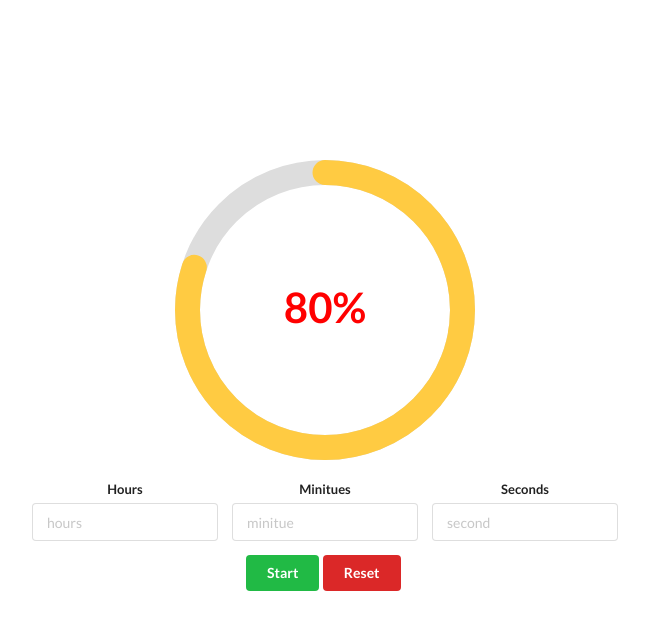
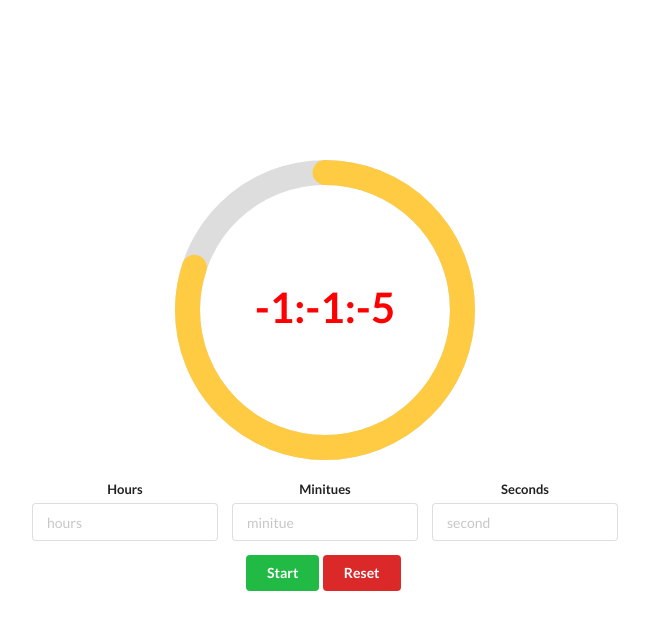
Before and after one commit to imSamiul/time, a React (Create React App) app: page / in a window 1280 px wide. Shown: the top 630 px of the page, without its empty margins (315-964 px from the left). Built offline with nearby package versions, Linux system fonts and the light colour scheme.

Commit message:
count down is showing

```diff
--- /dev/null
+++ b/src/Components/Time/CalculateTime.js
@@ -0,0 +1,44 @@
+import { useEffect, useState } from "react";
+import CircularProgressBar from "../UI/CircularProgressBar";
+
+const CalculateTime = ({ timeAfterGivenTime }) => {
+  const afterSomeTime = new Date(timeAfterGivenTime);
+  const [countDown, setCountDown] = useState(afterSomeTime);
+  const seconds = Math.floor((countDown / 1000) % 60);
+  const minutes = Math.floor((countDown / (1000 * 60)) % 60);
+  const hours = Math.floor((countDown / (1000 * 60 * 60)) % 24);
+  const initialTime = {
+    hours: hours,
+    minutes: minutes,
+    seconds: seconds,
+  };
+  console.log(countDown, initialTime);
+  const [time, setTime] = useState(initialTime);
+
+  useEffect(() => {
+    const interval = setInterval(() => {
+      setCountDown(afterSomeTime - new Date().getTime());
+    }, 1000);
+
+    const remainingTime = {
+      hours: Math.floor((countDown / (1000 * 60 * 60)) % 24),
+      minutes: Math.floor((countDown / (1000 * 60)) % 60),
+      seconds: Math.floor((countDown / 1000) % 60),
+    };
+    setTime((prevTime) => ({
+      ...prevTime,
+      ...remainingTime,
+    }));
+    return () => clearInterval(interval);
+  }, [countDown]);
+
+  return (
+    <CircularProgressBar
+      strokeWidth="25"
+      sqSize="300"
+      percentage={80}
+      time={time}
+    />
+  );
+};
+export default CalculateTime;
--- a/src/Components/Time/ShowTime.js
+++ b/src/Components/Time/ShowTime.js
@@ -1,22 +1,17 @@
-import { useState } from "react";
-import CircularProgressBar from "../UI/ProgressBar";
+import CalculateTime from "./CalculateTime";
 import "./ShowTime.css";
 const ShowTime = (props) => {
-  const [percentage, setPercentage] = useState(0);
   const hoursInMs = props.givenTime.hours * 3600000;
   const minitueInMs = props.givenTime.minitue * 60000;
   const secondsInMs = props.givenTime.seconds * 1000;
   const nowInMs = new Date().getTime();
   const givenTimeInMs = hoursInMs + minitueInMs + secondsInMs;
-  const dateTimeAfterGivenTime = nowInMs + givenTimeInMs;
-  const timeLeftInMs = dateTimeAfterGivenTime - nowInMs;
+  const timeAfterGivenTime = nowInMs + givenTimeInMs;
+
   return (
-    console.log(timeLeftInMs),
-    (
-      <div>
-        <CircularProgressBar strokeWidth="25" sqSize="300" percentage={80} />
-      </div>
-    )
+    <div>
+      <CalculateTime timeAfterGivenTime={timeAfterGivenTime}></CalculateTime>
+    </div>
   );
 };
 export default ShowTime;
--- /dev/null
+++ b/src/Components/UI/CircleProgressBar.css
@@ -0,0 +1,25 @@
+#progressInput {
+  margin: 20px auto;
+  width: 30%;
+}
+
+.circle-background,
+.circle-progress {
+  fill: none;
+}
+
+.circle-background {
+  stroke: #ddd;
+}
+
+.circle-progress {
+  stroke: #ffcb42;
+  stroke-linecap: round;
+  stroke-linejoin: round;
+}
+
+.circle-text {
+  font-size: 3em;
+  font-weight: bold;
+  fill: red;
+}
--- /dev/null
+++ b/src/Components/UI/CircularProgressBar.js
@@ -0,0 +1,54 @@
+import "./CircleProgressBar.css";
+const CircularProgressBar = (props) => {
+  // Size of the enclosing square
+  const sqSize = props.sqSize;
+  // SVG centers the stroke width on the radius, subtract out so circle fits in square
+  const radius = (props.sqSize - props.strokeWidth) / 2;
+  // Enclose cicle in a circumscribing square
+  const viewBox = `0 0 ${sqSize} ${sqSize}`;
+  // Arc length at 100% coverage is the circle circumference
+  const dashArray = radius * Math.PI * 2;
+  // Scale 100% coverage overlay with the actual percent
+  const dashOffset = dashArray - (dashArray * props.percentage) / 100;
+
+  return (
+    <svg width={props.sqSize} height={props.sqSize} viewBox={viewBox}>
+      <circle
+        className="circle-background"
+        cx={props.sqSize / 2}
+        cy={props.sqSize / 2}
+        r={radius}
+        strokeWidth={`${props.strokeWidth}px`}
+      />
+      <circle
+        className="circle-progress"
+        cx={props.sqSize / 2}
+        cy={props.sqSize / 2}
+        r={radius}
+        strokeWidth={`${props.strokeWidth}px`}
+        // Start progress marker at 12 O'Clock
+        transform={`rotate(-90 ${props.sqSize / 2} ${props.sqSize / 2})`}
+        style={{
+          strokeDasharray: dashArray,
+          strokeDashoffset: dashOffset,
+        }}
+      />
+      <text
+        className="circle-text"
+        x="50%"
+        y="50%"
+        dy=".3em"
+        textAnchor="middle"
+      >
+        {`${props.time.hours}:${props.time.minutes}:${props.time.seconds}`}
+      </text>
+    </svg>
+  );
+};
+
+CircularProgressBar.defaultProps = {
+  sqSize: 100,
+  percentage: 0,
+  strokeWidth: 10,
+};
+export default CircularProgressBar;
--- a/src/Components/UI/ProgressBar.css
+++ /dev/null
@@ -1,25 +0,0 @@
-#progressInput {
-  margin: 20px auto;
-  width: 30%;
-}
-
-.circle-background,
-.circle-progress {
-  fill: none;
-}
-
-.circle-background {
-  stroke: #ddd;
-}
-
-.circle-progress {
-  stroke: #ffcb42;
-  stroke-linecap: round;
-  stroke-linejoin: round;
-}
-
-.circle-text {
-  font-size: 3em;
-  font-weight: bold;
-  fill: red;
-}
--- a/src/Components/UI/ProgressBar.js
+++ /dev/null
@@ -1,54 +0,0 @@
-import "./ProgressBar.css";
-const CircularProgressBar = (props) => {
-  // Size of the enclosing square
-  const sqSize = props.sqSize;
-  // SVG centers the stroke width on the radius, subtract out so circle fits in square
-  const radius = (props.sqSize - props.strokeWidth) / 2;
-  // Enclose cicle in a circumscribing square
-  const viewBox = `0 0 ${sqSize} ${sqSize}`;
-  // Arc length at 100% coverage is the circle circumference
-  const dashArray = radius * Math.PI * 2;
-  // Scale 100% coverage overlay with the actual percent
-  const dashOffset = dashArray - (dashArray * props.percentage) / 100;
-
-  return (
-    <svg width={props.sqSize} height={props.sqSize} viewBox={viewBox}>
-      <circle
-        className="circle-background"
-        cx={props.sqSize / 2}
-        cy={props.sqSize / 2}
-        r={radius}
-        strokeWidth={`${props.strokeWidth}px`}
-      />
-      <circle
-        className="circle-progress"
-        cx={props.sqSize / 2}
-        cy={props.sqSize / 2}
-        r={radius}
-        strokeWidth={`${props.strokeWidth}px`}
-        // Start progress marker at 12 O'Clock
-        transform={`rotate(-90 ${props.sqSize / 2} ${props.sqSize / 2})`}
-        style={{
-          strokeDasharray: dashArray,
-          strokeDashoffset: dashOffset,
-        }}
-      />
-      <text
-        className="circle-text"
-        x="50%"
-        y="50%"
-        dy=".3em"
-        textAnchor="middle"
-      >
-        {`${props.percentage}%`}
-      </text>
-    </svg>
-  );
-};
-
-CircularProgressBar.defaultProps = {
-  sqSize: 100,
-  percentage: 0,
-  strokeWidth: 10,
-};
-export default CircularProgressBar;
```
